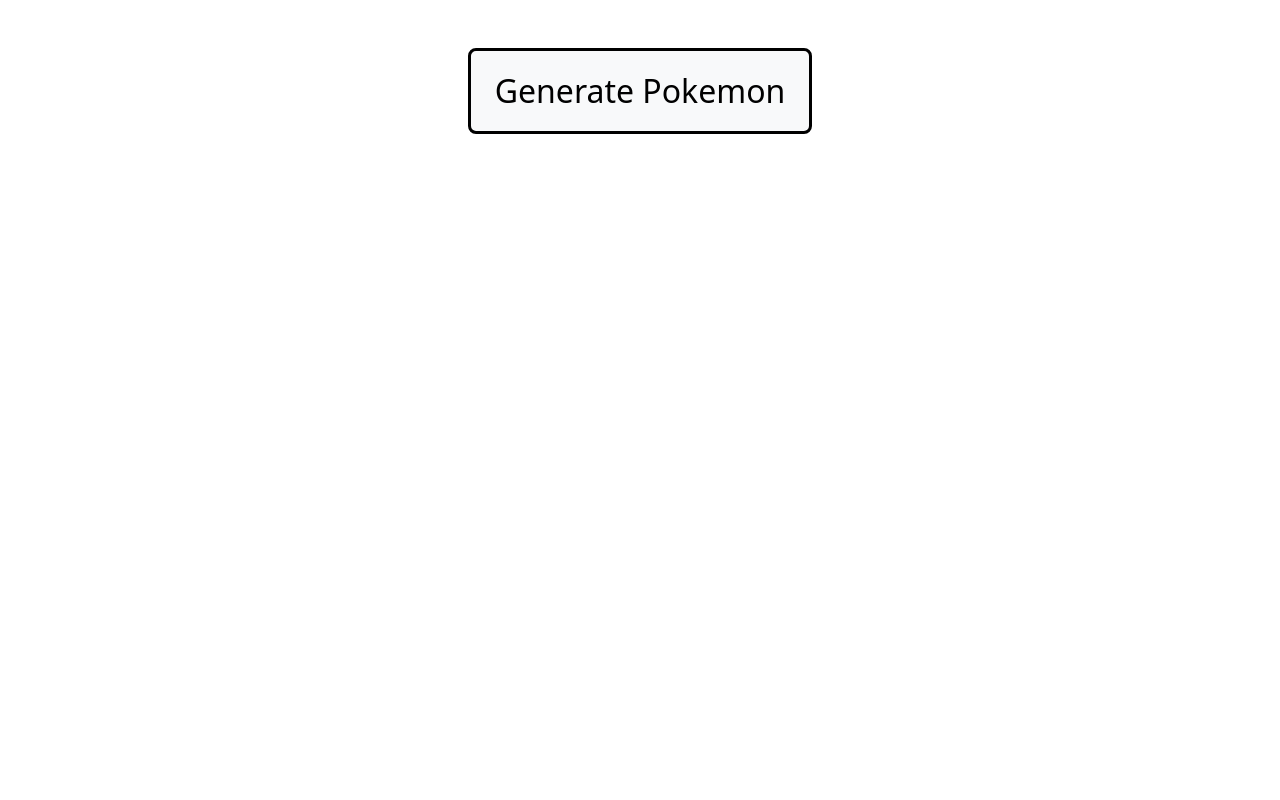
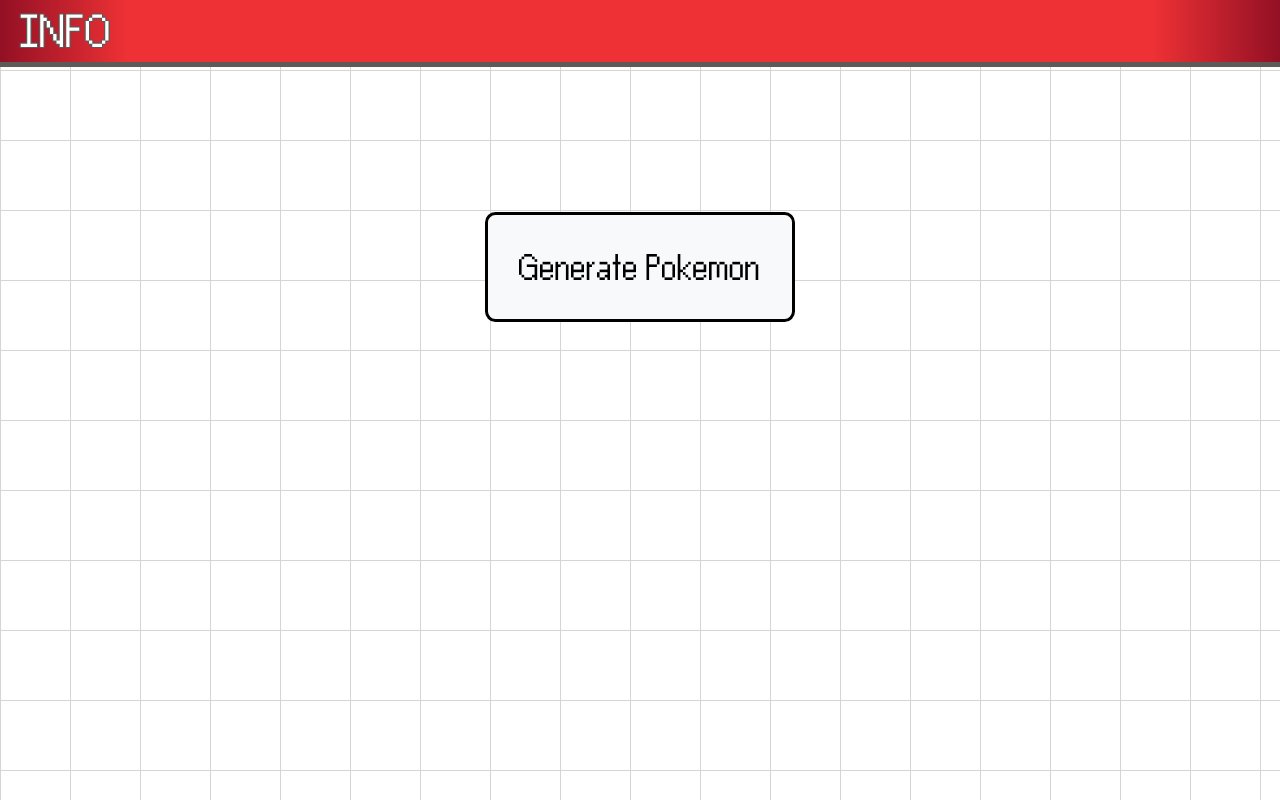
Before and after one commit to perez-kay/pokedex, a plain HTML site: page index.html in a window 1280 px wide. Drawn offline with nearby package versions, Linux system fonts and the light colour scheme.

Commit message:
updated stylesheet

```diff
--- a/index.html
+++ b/index.html
@@ -4,8 +4,7 @@
     <meta charset="UTF-8" />
     <meta name="viewport" content="width=device-width, initial-scale=1.0" />
     <title>Pokedex</title>
-    <!-- <link rel="stylesheet" href="style.css" /> -->
-    <link rel="stylesheet" href="style2.css" />
+    <link rel="stylesheet" href="style.css" />
     <link
       href="https://cdn.jsdelivr.net/npm/bootstrap@5.3.3/dist/css/bootstrap.min.css"
       rel="stylesheet"
```
